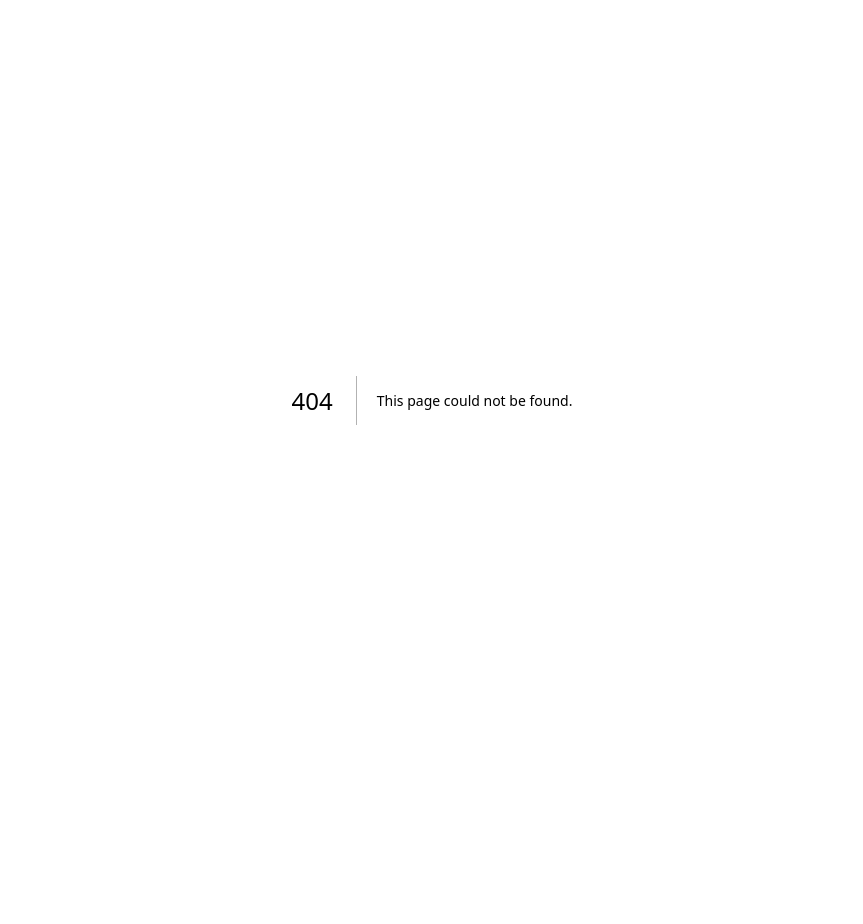
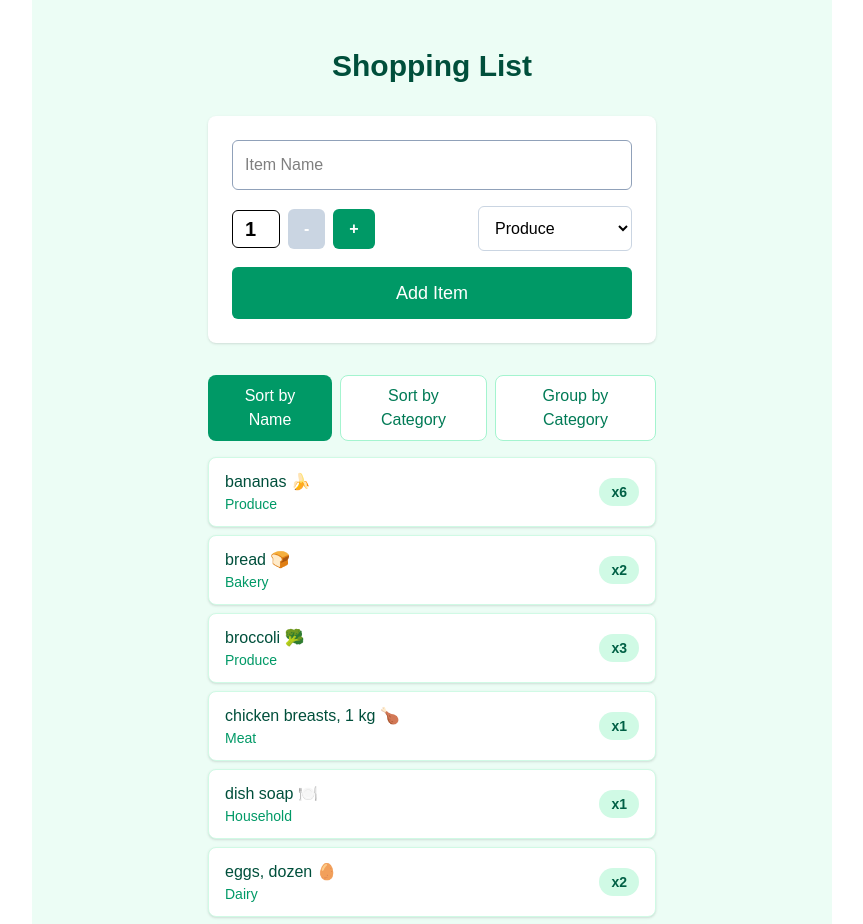
Before and after one commit to JGOFF125/Web-Dev, a Next.js app: page /week-7 in a window 1280 px wide. Before the commit this address had no page. Shown: the top 924 px of the page, without its empty margins (208-1071 px from the left). Before the commit the page ends 800 px from the top, so only its background shows below. Built offline with nearby package versions, Linux system fonts and the light colour scheme.

Commit message:
Add files via upload

```diff
--- /dev/null
+++ b/app/week-7/item-list.js
@@ -0,0 +1,118 @@
+"use client";
+
+import { useState } from "react";
+import Item from "./item";
+
+export default function ItemList({ items }) {
+  const [sortBy, setSortBy] = useState("name");
+
+  if (sortBy === "grouped") {
+    const grouped = items.reduce((acc, item) => {
+      const category = item.category;
+      if (!acc[category]) {
+        acc[category] = [];
+      }
+      acc[category].push(item);
+      return acc;
+    }, {});
+
+    const sortedCategories = Object.keys(grouped).sort();
+
+    return (
+      <div className="w-full max-w-md">
+        <div className="flex gap-2 mb-4">
+          <button
+            onClick={() => setSortBy("name")}
+            className="px-4 py-2 rounded-lg font-medium bg-white text-emerald-700 border border-emerald-200"
+          >
+            Sort by Name
+          </button>
+          <button
+            onClick={() => setSortBy("category")}
+            className="px-4 py-2 rounded-lg font-medium bg-white text-emerald-700 border border-emerald-200"
+          >
+            Sort by Category
+          </button>
+          <button
+            onClick={() => setSortBy("grouped")}
+            className="px-4 py-2 rounded-lg font-medium bg-emerald-600 text-white"
+          >
+            Group by Category
+          </button>
+        </div>
+
+        {sortedCategories.map((category) => (
+          <div key={category} className="mb-4">
+            <h2 className="text-lg font-bold text-emerald-900 capitalize mb-2">
+              {category}
+            </h2>
+            <ul className="flex flex-col gap-2">
+              {[...grouped[category]]
+                .sort((a, b) => a.name.localeCompare(b.name))
+                .map((item) => (
+                  <Item
+                    key={item.id}
+                    name={item.name}
+                    quantity={item.quantity}
+                    category={item.category}
+                  />
+                ))}
+            </ul>
+          </div>
+        ))}
+      </div>
+    );
+  }
+
+  const sortedItems = [...items].sort((a, b) => {
+    if (sortBy === "name") {
+      return a.name.localeCompare(b.name);
+    } else {
+      return a.category.localeCompare(b.category);
+    }
+  });
+
+  return (
+    <div className="w-full max-w-md">
+      <div className="flex gap-2 mb-4">
+        <button
+          onClick={() => setSortBy("name")}
+          className={`px-4 py-2 rounded-lg font-medium ${
+            sortBy === "name"
+              ? "bg-emerald-600 text-white"
+              : "bg-white text-emerald-700 border border-emerald-200"
+          }`}
+        >
+          Sort by Name
+        </button>
+        <button
+          onClick={() => setSortBy("category")}
+          className={`px-4 py-2 rounded-lg font-medium ${
+            sortBy === "category"
+              ? "bg-emerald-600 text-white"
+              : "bg-white text-emerald-700 border border-emerald-200"
+          }`}
+        >
+          Sort by Category
+        </button>
+        <button
+          onClick={() => setSortBy("grouped")}
+          className="px-4 py-2 rounded-lg font-medium bg-white text-emerald-700 border border-emerald-200"
+        >
+          Group by Category
+        </button>
+      </div>
+
+      <ul className="flex flex-col gap-2">
+        {sortedItems.map((item) => (
+          <Item
+            key={item.id}
+            name={item.name}
+            quantity={item.quantity}
+            category={item.category}
+          />
+        ))}
+      </ul>
+    </div>
+  );
+}
--- /dev/null
+++ b/app/week-7/item.js
@@ -0,0 +1,13 @@
+export default function Item({ name, quantity, category }) {
+  return (
+    <li className="flex items-center justify-between bg-white rounded-lg shadow-sm px-4 py-3 border border-emerald-100">
+      <div>
+        <p className="text-emerald-900 font-medium">{name}</p>
+        <p className="text-emerald-600 text-sm capitalize">{category}</p>
+      </div>
+      <span className="bg-emerald-100 text-emerald-800 text-sm font-semibold px-3 py-1 rounded-full">
+        x{quantity}
+      </span>
+    </li>
+  );
+}
--- /dev/null
+++ b/app/week-7/items.json
@@ -0,0 +1,74 @@
+[
+  {
+    "id": "1h2GJKH12gkHG31h1H",
+    "name": "milk, 4 L 🥛",
+    "quantity": 1,
+    "category": "dairy"
+  },
+  {
+    "id": "2KJH3k2j3H1k2J3K1H",
+    "name": "bread 🍞",
+    "quantity": 2,
+    "category": "bakery"
+  },
+  {
+    "id": "3h2KJH3k2j3H1k2J3",
+    "name": "eggs, dozen 🥚",
+    "quantity": 2,
+    "category": "dairy"
+  },
+  {
+    "id": "4k2J3K1H2GJKH12gk",
+    "name": "bananas 🍌",
+    "quantity": 6,
+    "category": "produce"
+  },
+  {
+    "id": "5H1h1H2KJH3k2j3H",
+    "name": "broccoli 🥦",
+    "quantity": 3,
+    "category": "produce"
+  },
+  {
+    "id": "6H1k2J3K1H2GJKH1",
+    "name": "chicken breasts, 1 kg 🍗",
+    "quantity": 1,
+    "category": "meat"
+  },
+  {
+    "id": "7gkHG31h1H2KJH3k",
+    "name": "pasta sauce 🍝",
+    "quantity": 3,
+    "category": "canned goods"
+  },
+  {
+    "id": "8j3H1k2J3K1H2GJK",
+    "name": "spaghetti, 454 g 🍝",
+    "quantity": 2,
+    "category": "dry goods"
+  },
+  {
+    "id": "9H12gkHG31h1H2KJ",
+    "name": "toilet paper, 12 pack 🧻",
+    "quantity": 1,
+    "category": "household"
+  },
+  {
+    "id": "10H3k2j3H1k2J3K1",
+    "name": "paper towels, 6 pack",
+    "quantity": 1,
+    "category": "household"
+  },
+  {
+    "id": "11k2J3K1H2GJKH12",
+    "name": "dish soap 🍽️",
+    "quantity": 1,
+    "category": "household"
+  },
+  {
+    "id": "12GJKH12gkHG31h1",
+    "name": "hand soap 🧼",
+    "quantity": 4,
+    "category": "household"
+  }
+]
--- /dev/null
+++ b/app/week-7/new-item.js
@@ -0,0 +1,100 @@
+"use client";
+
+import { useState } from "react";
+
+export default function NewItem({ onAddItem }) {
+  const [name, setName] = useState("");
+  const [quantity, setQuantity] = useState(1);
+  const [category, setCategory] = useState("produce");
+
+  const increment = () => {
+    if (quantity < 20) {
+      setQuantity(quantity + 1);
+    }
+  };
+
+  const decrement = () => {
+    if (quantity > 1) {
+      setQuantity(quantity - 1);
+    }
+  };
+
+  const handleSubmit = (event) => {
+    event.preventDefault();
+
+    const item = {
+      id: Math.random().toString(36).slice(2),
+      name,
+      quantity,
+      category,
+    };
+
+    onAddItem(item);
+
+    setName("");
+    setQuantity(1);
+    setCategory("produce");
+  };
+
+  return (
+    <form onSubmit={handleSubmit} className="w-full max-w-md bg-white p-6 rounded-lg shadow-sm">
+      <input
+        type="text"
+        value={name}
+        onChange={(event) => setName(event.target.value)}
+        required
+        placeholder="Item Name"
+        className="w-full rounded-md border border-slate-400 p-3 text-black"
+      />
+
+      <div className="my-4 flex items-center justify-between">
+        <div className="flex items-center gap-2">
+          <span className="w-12 rounded-md border border-black px-3 py-1 text-xl font-bold text-black">
+            {quantity}
+          </span>
+          <button
+            type="button"
+            onClick={decrement}
+            disabled={quantity === 1}
+            className="rounded-md bg-emerald-600 px-4 py-2 font-bold text-white hover:bg-emerald-700 disabled:bg-slate-300"
+          >
+            -
+          </button>
+          <button
+            type="button"
+            onClick={increment}
+            disabled={quantity === 20}
+            className="rounded-md bg-emerald-600 px-4 py-2 font-bold text-white hover:bg-emerald-700 disabled:bg-slate-300"
+          >
+            +
+          </button>
+        </div>
+
+        <select
+          value={category}
+          onChange={(event) => setCategory(event.target.value)}
+          className="rounded-md border border-slate-300 p-3 text-black"
+        >
+          <option value="produce">Produce</option>
+          <option value="dairy">Dairy</option>
+          <option value="bakery">Bakery</option>
+          <option value="meat">Meat</option>
+          <option value="frozen foods">Frozen Foods</option>
+          <option value="canned goods">Canned Goods</option>
+          <option value="dry goods">Dry Goods</option>
+          <option value="beverages">Beverages</option>
+          <option value="snacks">Snacks</option>
+          <option value="household">Household</option>
+          <option value="other">Other</option>
+        </select>
+      </div>
+
+      <button
+        type="submit"
+        className="w-full rounded-md bg-emerald-600 p-3 text-lg text-white hover:bg-emerald-700"
+      >
+        Add Item
+      </button>
+    </form>
+  );
+}
--- /dev/null
+++ b/app/week-7/page.js
@@ -0,0 +1,22 @@
+"use client";
+
+import { useState } from "react";
+import NewItem from "./new-item";
+import ItemList from "./item-list";
+import itemsData from "./items.json";
+
+export default function Page() {
+  const [items, setItems] = useState(itemsData);
+
+  function handleAddItem(newItem) {
+    setItems([...items, newItem]);
+  }
+
+  return (
+    <main className="min-h-screen bg-emerald-50 flex flex-col items-center gap-8 py-10 px-4">
+      <h1 className="text-3xl font-bold text-emerald-900">Shopping List</h1>
+      <NewItem onAddItem={handleAddItem} />
+      <ItemList items={items} />
+    </main>
+  );
+}
```
